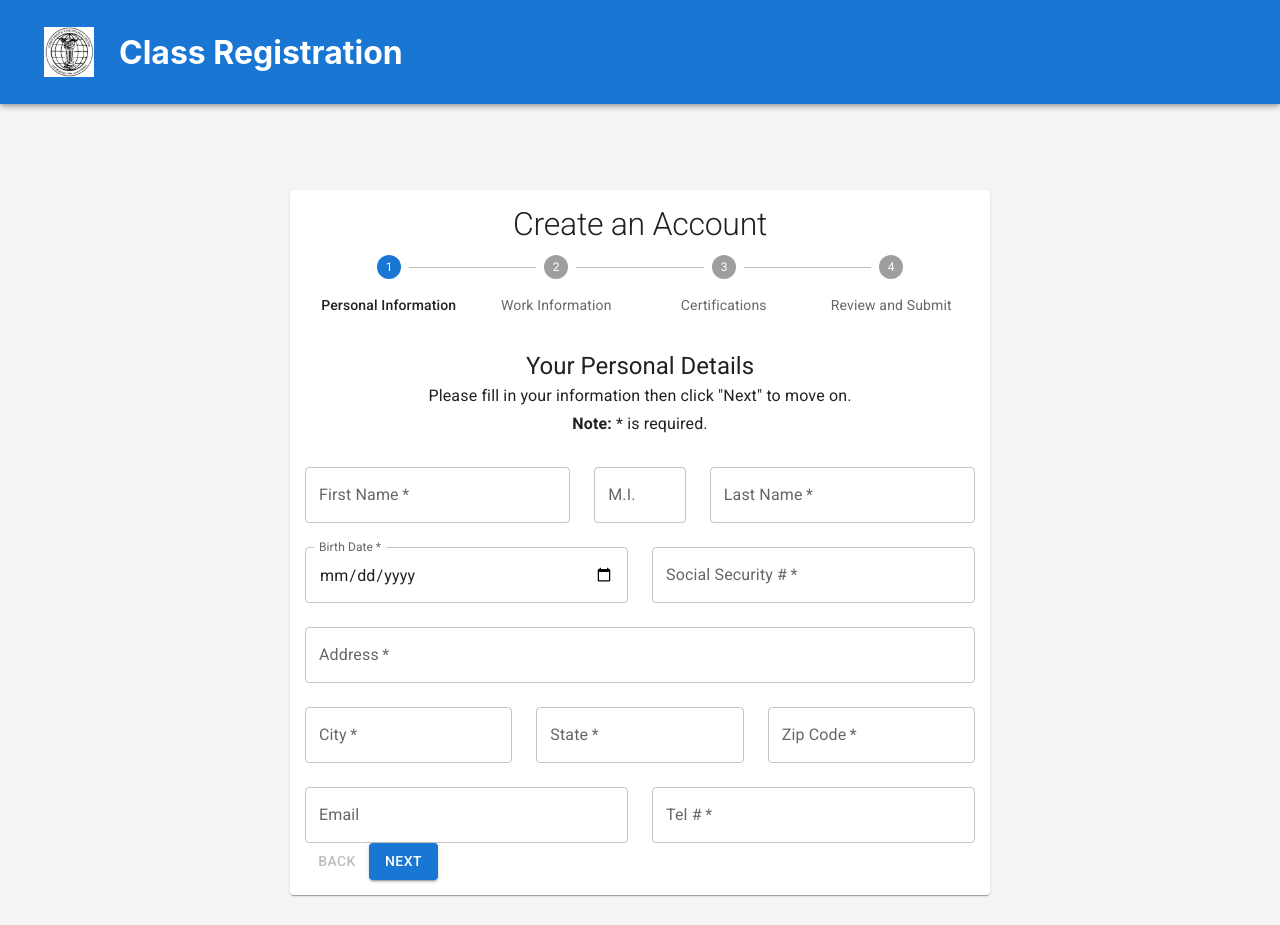
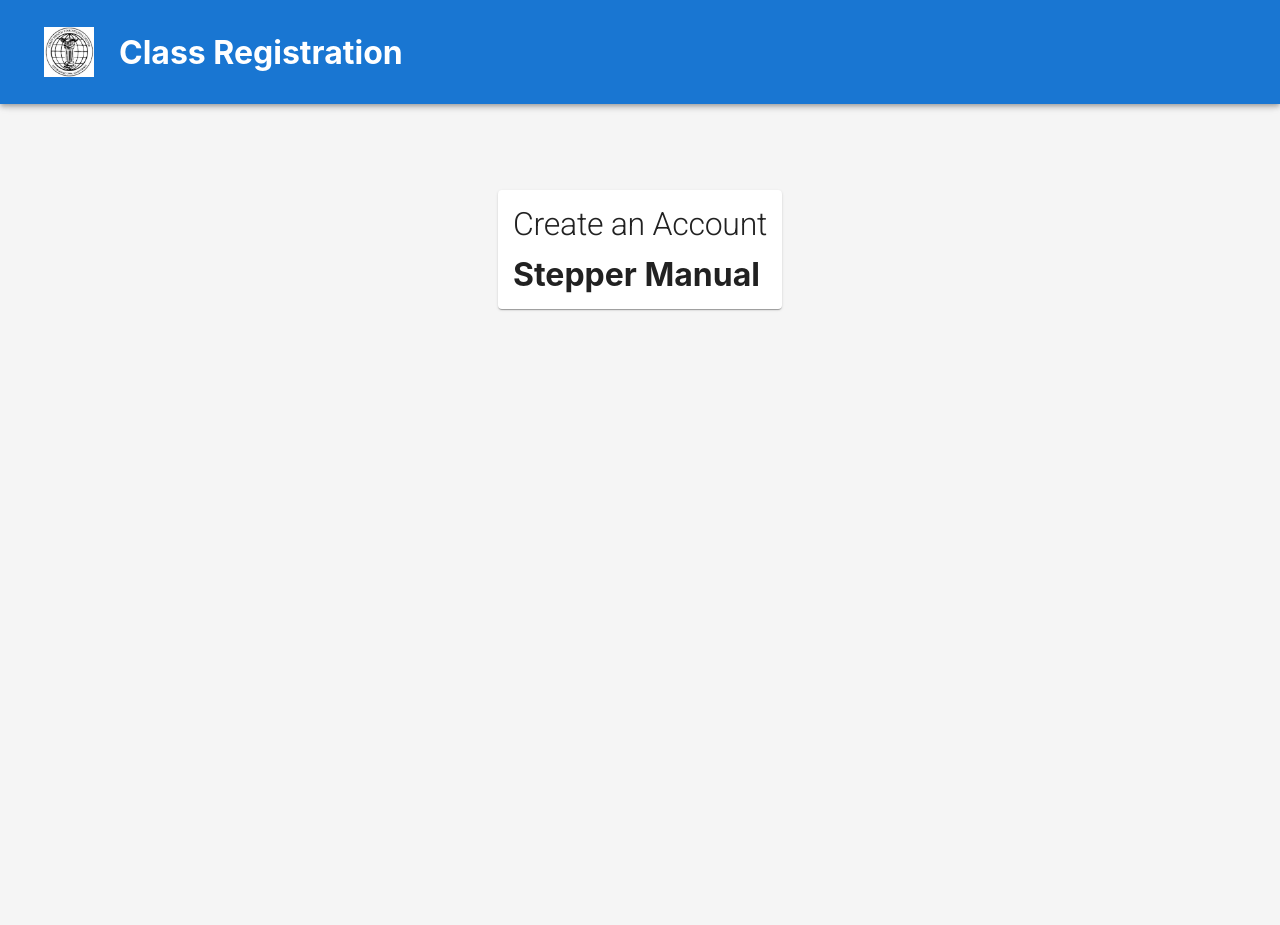
Before and after one commit to luciousmc/ceu-chha, a React (Vite) app: page /register in a window 1280 px wide. After the commit the page ends 800 px from the top, so only its background shows below. Built offline with nearby package versions, Linux system fonts and the light colour scheme; no server answers.

Commit message:
feat: new stepper component
Rebuilding the stepper component from scratch

```diff
--- /dev/null
+++ b/src/components/RegistrationStepper/RegistrationStepperMan.tsx
@@ -0,0 +1,9 @@
+function RegistrationStepperMan() {
+  return (
+    <div>
+      <h1>Stepper Manual</h1>
+    </div>
+  );
+}
+
+export default RegistrationStepperMan;
--- a/src/pages/Register/Register.tsx
+++ b/src/pages/Register/Register.tsx
@@ -13,6 +13,7 @@ import { RegisterInfoProvider } from '../../context/registerInfo';
 
 // Styled Components
 import { RegisterContainer } from './Register.style';
+import RegistrationStepperMan from '../../components/RegistrationStepper/RegistrationStepperMan';
 
 const Register = () => {
   return (
@@ -27,7 +28,8 @@ const Register = () => {
           >
             Create an Account
           </Typography>
-          <RegistrationStepper />
+          {/* <RegistrationStepper /> */}
+          <RegistrationStepperMan />
         </Paper>
       </RegisterContainer>
     </RegisterInfoProvider>
```
